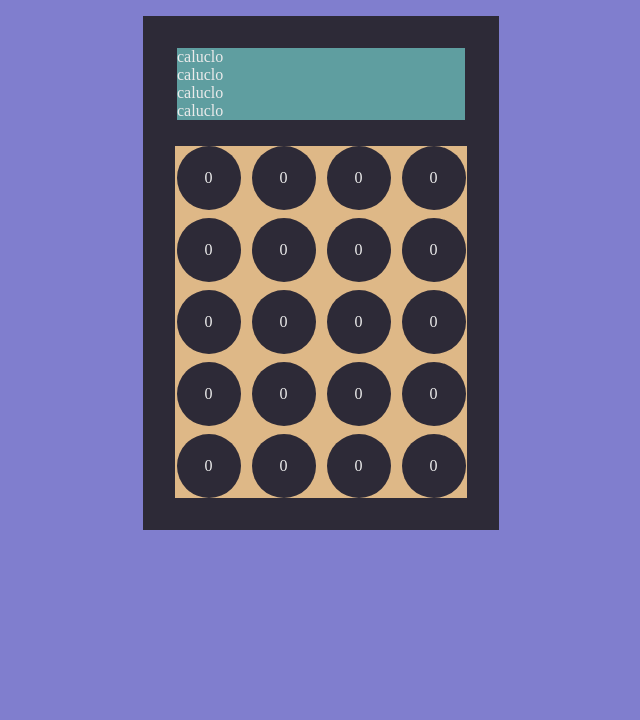
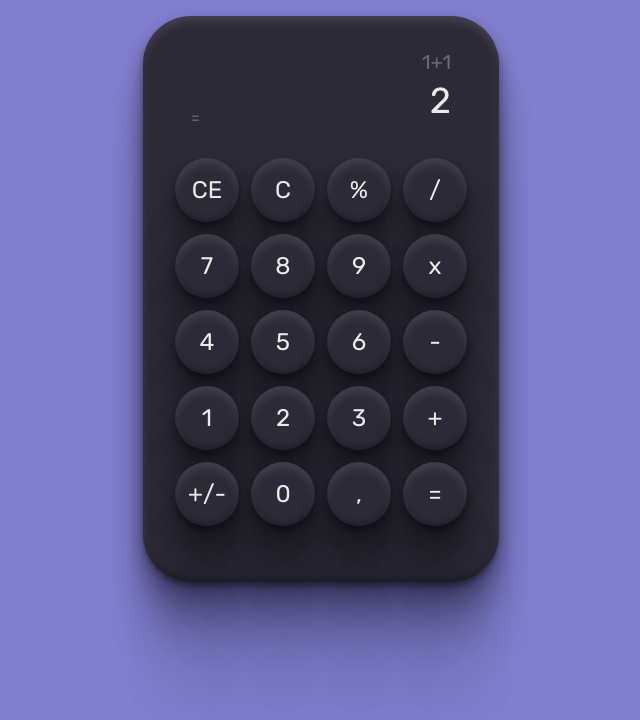
Before and after one commit to GabrielMatoss/calculadora-react-ts, a React (Vite) app: page / in a window 1280 px wide. Shown: the top 720 px of the page, without its empty margins (319-959 px from the left). Built offline with nearby package versions, Linux system fonts and the light colour scheme.

Commit message:
css quase completo da calculadora

```diff
--- a/index.html
+++ b/index.html
@@ -1,9 +1,14 @@
 <!DOCTYPE html>
-<html lang="en">
+<html lang="pt-BR">
   <head>
+    <link rel="preconnect" href="https://fonts.googleapis.com">
+    <link rel="preconnect" href="https://fonts.gstatic.com" crossorigin>
+
     <meta charset="UTF-8" />
     <link rel="icon" type="image/svg+xml" href="/vite.svg" />
     <meta name="viewport" content="width=device-width, initial-scale=1.0" />
+
+    <link href="https://fonts.googleapis.com/css2?family=Rubik&display=swap" rel="stylesheet">
     <title>Vite + React + TS</title>
   </head>
   <body>
--- a/src/components/Calculadora.styles.ts
+++ b/src/components/Calculadora.styles.ts
@@ -2,43 +2,93 @@ import styled from "styled-components";
 
 export const CalculadoraContainer = styled.main`
     max-width: 22.25rem;
-   // height: 35.37rem;
+    height: 35.37rem;
 
     background-color: ${props => props.theme["background-calculator"]};
 
     margin: 1rem auto;
     padding: 2rem;
 
+    border-radius: 48px;
+
     display: flex;
     flex-direction: column;
     align-items: center;
-    gap: 1.625rem;
+    gap: 2rem;
+
+    box-shadow: 0px 4px 4px rgba(0, 0, 0, 0.25), 0px 188px 52px rgba(0, 0, 0, 0.01), 0px 120px 48px rgba(0, 0, 0, 0.04), 0px 68px 41px rgba(0, 0, 0, 0.15), 0px 30px 30px rgba(0, 0, 0, 0.26), 0px 8px 17px rgba(0, 0, 0, 0.29), inset 0px 6px 8px rgba(255, 255, 255, 0.1), inset 0px -4px 5px rgba(0, 0, 0, 0.22);
 `;
 
 export const VisorCalculo = styled.div`
-    width: 18rem;
+    width: 100%;
 
-    background-color: cadetblue;
+    //background-color: cadetblue;
+
+    #visorCalc {
+        padding-inline: 1rem;
+        display: flex;
+        flex-direction: row-reverse;
+        align-items: flex-end;
+        justify-content: space-between;
+
+
+        > div {
+                color: ${props => props.theme["color-numbers-calculate"]};
+                font-size: 1rem;
+                line-height: 1rem;
+            }
+
+        #operations {
+            display: flex;
+            flex-direction: column;
+            //background-color: blueviolet;
+            justify-content: center;
+            align-items: flex-end;
+
+            > div {
+                font-size: 1.25rem;
+                line-height: 1.75rem;
+                color: ${props => props.theme["color-numbers-calculate"]};
+            }
+
+            > #current_operation {
+                font-size: 2.25rem;
+                line-height: 3.15rem;
+                color: ${props => props.theme["color-general-operator"]};;
+            }
+
+
+        }
+    }
 `;
 
 export const TecladoDiv = styled.div`
-    background-color: burlywood;
+   // background-color: red;
     width: 18.25rem;
+
     display: grid;
-    gap: .5rem;
+    gap: .75rem;
     grid-template-columns: repeat(4, 1fr);
-    grid-template-rows: repeat(5, 1fr);
+
+    > button {
+        line-height: 28.44px;
+        font-size: 1.5rem;
+    }
 `;
 
-export const Teclas = styled.div`
+export const Teclas = styled.button`
     width: 4rem;
     height: 4rem;
 
-    margin: 0 auto;
     display: flex;
     align-items: center;
     justify-content: center;
+
     border-radius: 50%;
+    border: none;
+
+    box-shadow: 0px 4px 4px rgba(0, 0, 0, 0.25), 0px 188px 52px rgba(0, 0, 0, 0.01), 0px 120px 48px rgba(0, 0, 0, 0.04), 0px 68px 41px rgba(0, 0, 0, 0.15), 0px 30px 30px rgba(0, 0, 0, 0.26), 0px 8px 17px rgba(0, 0, 0, 0.29), inset 0px 6px 8px rgba(255, 255, 255, 0.1), inset 0px -4px 5px rgba(0, 0, 0, 0.22);
+
     background-color: ${props => props.theme["background-calculator"]};
     color: ${props => props.theme["color-general-operator"]};
 `;
--- a/src/components/Calculadora.tsx
+++ b/src/components/Calculadora.tsx
@@ -6,32 +6,35 @@ export function Calculadora() {
     return (
         <CalculadoraContainer >
             <VisorCalculo>
-                <p>caluclo</p>
-                <p>caluclo</p>
-                <p>caluclo</p>
-                <p>caluclo</p>
+                <div id="visorCalc">
+                    <div id="operations">
+                         <div>1+1</div>
+                         <div id="current_operation">2</div>
+                    </div>
+                    <div>=</div>
+                </div>
             </VisorCalculo>
             <TecladoDiv>
+                <Teclas>CE</Teclas>
+                <Teclas>C</Teclas>
+                <Teclas>%</Teclas>
+                <Teclas>/</Teclas>
+                <Teclas>7</Teclas>
+                <Teclas>8</Teclas>
+                <Teclas>9</Teclas>
+                <Teclas>x</Teclas>
+                <Teclas>4</Teclas>
+                <Teclas>5</Teclas>
+                <Teclas>6</Teclas>
+                <Teclas>-</Teclas>
+                <Teclas>1</Teclas>
+                <Teclas>2</Teclas>
+                <Teclas>3</Teclas>
+                <Teclas>+</Teclas>
+                <Teclas>+/-</Teclas>
                 <Teclas>0</Teclas>
-                <Teclas>0</Teclas>
-                <Teclas>0</Teclas>
-                <Teclas>0</Teclas>
-                <Teclas>0</Teclas>
-                <Teclas>0</Teclas>
-                <Teclas>0</Teclas>
-                <Teclas>0</Teclas>
-                <Teclas>0</Teclas>
-                <Teclas>0</Teclas>
-                <Teclas>0</Teclas>
-                <Teclas>0</Teclas>
-                <Teclas>0</Teclas>
-                <Teclas>0</Teclas>
-                <Teclas>0</Teclas>
-                <Teclas>0</Teclas>
-                <Teclas>0</Teclas>
-                <Teclas>0</Teclas>
-                <Teclas>0</Teclas>
-                <Teclas>0</Teclas>
+                <Teclas>,</Teclas>
+                <Teclas>=</Teclas>
             </TecladoDiv>
         </CalculadoraContainer>
     )
--- a/src/styles/global.ts
+++ b/src/styles/global.ts
@@ -13,4 +13,10 @@ export const GlobalStyles = createGlobalStyle`
         background-color: ${props => props.theme["background-body"]};
         color: ${props => props.theme["color-general-operator"]};
     }
+
+    body, button {
+        font-family: 'Rubik', sans-serif;
+        font-weight: 400;
+        font-size: 1rem;
+    }
 `;
```
